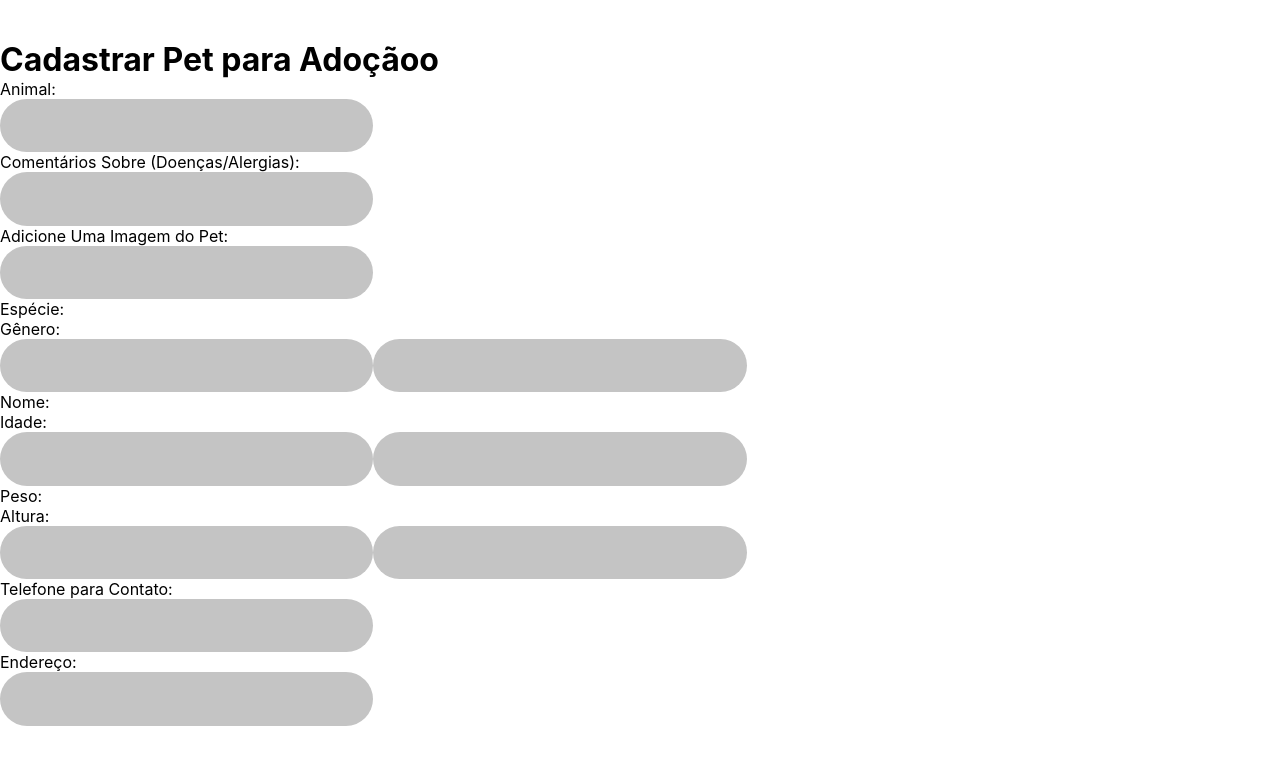
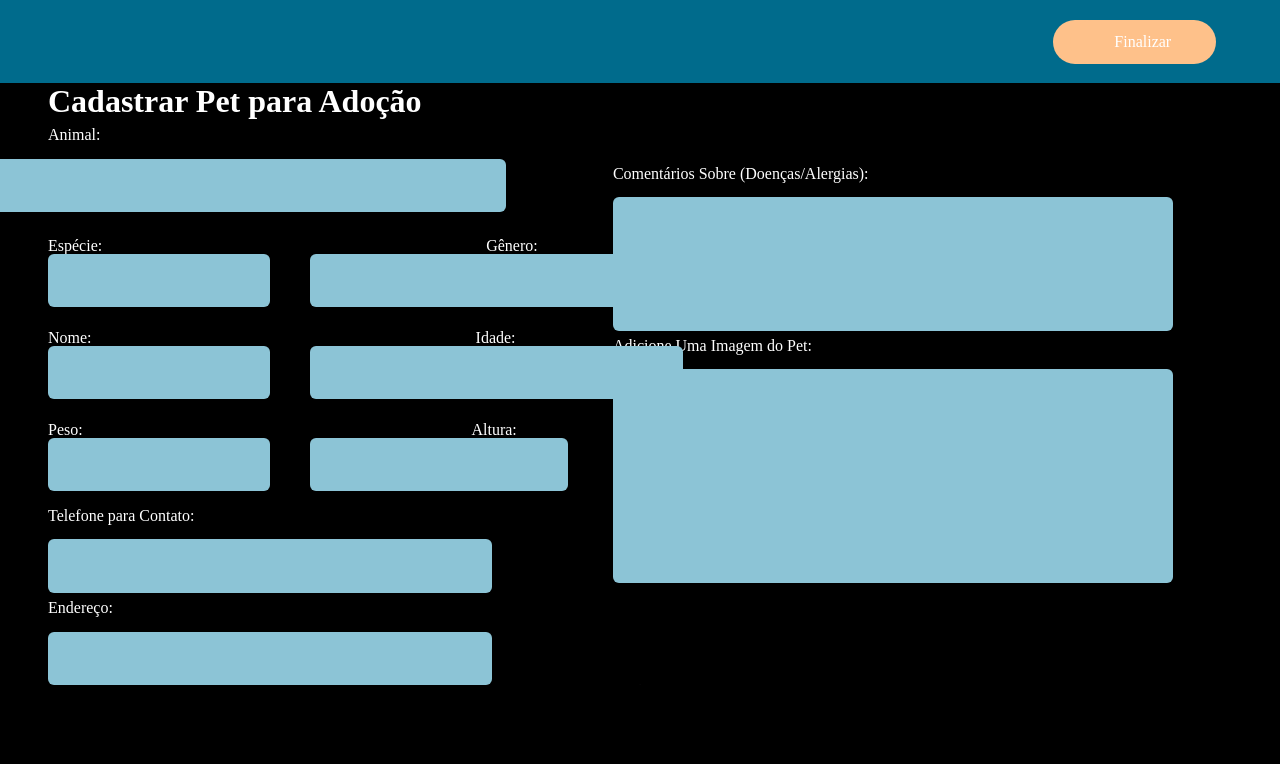
Before and after one commit to NauaaN/ReactAmeMais, a React (Create React App) app: page /cadastrarpet in a window 1280 px wide. Shown: the top 764 px of the page. Built offline with nearby package versions, Linux system fonts and the light colour scheme.

Commit message:
Co-authored-by: juliana <julianafatimaa@users.noreply.github.com> Co-authored-by: juliana.fatima_2006@outlook.com <juliana.fatima_2006@outlook.com> Co-authored-by: manujesus.vasconcelos@gmail.com <manujesus.vasconcelos@gmail.com> Co-authored-by: elizaxavier2@gmail.com <elizaxavier2@gmail.com>

```diff
--- a/public/index.html
+++ b/public/index.html
@@ -2,7 +2,7 @@
 <html lang="en">
   <head>
     <meta charset="utf-8" />
-    <link rel="icon" href="%PUBLIC_URL%/favicon.ico" />
+    <link rel="icon" href="%PUBLIC_URL%/../images/IMG-20220418-WA0079_3.svg" />
     <meta name="viewport" content="width=device-width, initial-scale=1" />
     <meta name="theme-color" content="#000000" />
     <meta
--- a/src/App.css
+++ b/src/App.css
@@ -1,5 +1,5 @@
 .App {
   text-align: center;
   font-size: 0.1px;
-  color: rgb(255, 255, 255);
+  color: rgb(148, 0, 0);
 }
--- a/src/pages/cadastrarpet/index.js
+++ b/src/pages/cadastrarpet/index.js
@@ -1,13 +1,17 @@
 import './index.scss';
 import { Link } from 'react-router-dom';
 import '../../common/common.scss';
+
 export default function index() {
 
     return(
 
+
        <div className='loginm'>
             <div className='faixam'>
-              <img className='logom' src=''/>
+            <img className='logom' src= '/'/>
+
+
 
              <div className='hateem'>
              <Link className='textom' to='./ladingpage'>Voltar</Link>
@@ -16,7 +20,7 @@ export default function index() {
             </div>
         <div className='container1m'>
                 <div>
-                  <h1>Cadastrar Pet para Adoçãoo</h1>
+                  <h1>Cadastrar Pet para Adoção</h1>
                   <p>Animal:</p>
                 </div>
           <div>
@@ -27,7 +31,7 @@ export default function index() {
                     </div>
                  </div>
                <div>
-              <div> <input className='lolm' type='text'/></div>
+              <div> <input className='lolm Juh' type='text'/></div>
                </div>
             </div>
 
@@ -36,12 +40,12 @@ export default function index() {
                 <div><p>Comentários Sobre (Doenças/Alergias):</p></div>
               </div>
               <div>
-              <div><input className='carraram' type='text'/></div>
+              <div><input className='carraram Juh' type='text'/></div>
               </div>
             <div>
               <div><p>Adicione Uma Imagem do Pet: </p></div>
             </div>
-            <div><input className='doguinhom' type='text'/> </div>
+            <div><input className='doguinhom Juh' type='text'/> </div>
           </div>
         </div>
 
@@ -53,8 +57,8 @@ export default function index() {
               <div className='pp'><p>Gênero:</p></div>
             </div>
               <div className='trym'>
-                <input className='lolom' type='text'/>
-                <input className='lulam'type='text'/>
+                <input className='lolom Juh' type='text'/>
+                <input className='lulam Juh'type='text'/>
               </div>
             </div>
 
@@ -66,8 +70,8 @@ export default function index() {
               </div>
 
           <div className='trym'>
-            <input className='lolom' type='text'/>
-            <input className='lulam' type='text'/>
+            <input className='lolom Juh' type='text'/>
+            <input className='lulam Juh' type='text'/>
 
           </div>
             </div>
@@ -78,16 +82,16 @@ export default function index() {
                 <div><p className='ppp'>Altura:</p></div>
               </div>
                 <div className='trym'>
-                  <input className='louisem' type='text'/>
-                  <input className='louvm' type='text'/>
+                  <input className='louisem Juh' type='text'/>
+                  <input className='louvm Juh' type='text'/>
                 </div>
             </div>
 
           <div>
              <p>Telefone para Contato:</p>
-                <input className='enolam' type='text'/>
+                <input className='enolam Juh' type='text'/>
              <p>Endereço:</p>
-                <input className='enolam' type='text'/>
+                <input className='enolam Juh' type='text'/>
           </div>
 
           </div>
--- a/src/pages/cadastrarpet/index.scss
+++ b/src/pages/cadastrarpet/index.scss
@@ -0,0 +1,133 @@
+.loginm {
+    display: flex;
+    flex-direction: column;
+
+}
+body {
+
+    background-color: black;
+    background-size: 100%;
+    background-repeat: no-repeat;
+    background-image: url('')
+
+}
+.logom {
+mix-blend-mode: lighten;
+}
+.hateem {
+    display: flex;
+    justify-content: flex-end;
+    margin-top: -8em;
+}
+.faixam {
+background-color: rgba(0, 107, 140, 1);
+margin-top: -12em;
+margin-left: em;
+margin-right: px;
+}
+.textom{
+   color:white;
+   margin-right: 4em;
+   margin-bottom: 1.2em;
+   margin-top: 2.2em;
+   font-size: 1.2em;
+   background-color: rgba(254, 193, 138, 1);
+   padding: 0.8em 2.8em;
+   border-radius: 20em;
+   font-family: 'sb';
+}
+
+.container1m {
+    margin-left: 3em;
+}
+.testeem {
+    display: flex;
+    flex-direction: row;
+    justify-content: space-evenly;
+}
+.duchym {
+    display: flex;
+    flex-direction: column;
+    margin-left: -20em;
+}
+.lolm{
+
+    width: 50em;
+    padding: 1em 2em 1em 1em;
+    margin-left: 0.3em;
+}
+
+.campm {
+    display: flex;
+    flex-direction: column;
+    padding-left: 0em;
+}
+.carraram {
+    width: 42em;
+    padding: 5em;
+}
+.doguinhom{
+    width: 42em;
+    height: 16em;
+    padding: 1em;
+}
+.nom {
+    margin-top: -22em ;
+}
+.testem{
+    display: flex;
+    flex-direction: row;
+
+}
+.derivadam{
+    display: flex;
+    margin: 0em 24em 0em 0em;
+}
+.trym {
+    display: flex;
+    flex-direction: row;
+    margin: -1em 0em 1em 0em;
+}
+.lolom {
+    width: 18%;
+    padding: 0em 0em 0em 0em;
+}
+
+.lulam {
+    margin-left: 3em;
+}
+.uohhm{
+    margin-right: 25em;
+}
+.louisem{
+    width: 18%;
+    padding: 1em 1em 1em 1em;
+}
+.louvm {
+    margin-left: 3em;
+    width: 21%;
+}
+.enolam {
+    width: 36%;
+    padding: 1em 5em 1em 1em;
+}
+h1 {
+    color: #ffffff;
+    font-size: 2em;
+    font-family: 'sb';
+}
+.Juh {
+    background-color: #8CC4D6;
+    border: none;
+    border-radius: 6px;
+}
+p{
+    font-family: 'sb';
+    color: #ffffff;
+    margin-bottom: 0.9em;
+    margin-top: 0.4em;
+}
+
+.ppp {
+    margin-left: 0.3em;
+}
--- a/src/pages/ladingpage/index.js
+++ b/src/pages/ladingpage/index.js
@@ -17,7 +17,7 @@ export default function index() {
                     temos diversos Pets que necessitam
                     de uma moradia em nosso site,
                     todos esperando por você.</p>
-                <h3 className="txt3S">Não os deixe eserando!!!</h3>
+                <h3 className="txt3S">Não os deixe esperando!!!</h3>
                 <img src='./images/unsplash_aPvB8KMIh5w.svg' />
             </div>
             <div className="cassio2S">
@@ -45,7 +45,7 @@ export default function index() {
 
             <div className="principal">
 
-                <div className="titulo">
+                <div className="tituloj">
                     TEM CURIOSIDADE EM SABER <br/> SOBRE O QUE ESTÃO <br/>COMENTANDO SOBRE NÓS?
                 </div>
                 <div className="titulo2">
--- a/src/pages/ladingpage/index.scss
+++ b/src/pages/ladingpage/index.scss
@@ -31,6 +31,7 @@
     mix-blend-mode: lighten;
     width:12em;
     margin-left: 2em;
+
     }
     .faixina1S{
         background-repeat: no-repeat;
@@ -40,6 +41,7 @@
         background-position-y:3em;
         display: flex;
         flex-direction: row;
+        background-image: url('../../../public/images/Vector_1 (1).svg') ;
     }
 
     .cassioS{
@@ -281,9 +283,8 @@
         flex-direction: column;
     }
 
-    .titulo {
+    .tituloj {
         font-size: 1.9em;        text-align: center;
-        margin-top: -12em;
         margin-left: 2.3em;
         margin-right: 2em;
         color: #006B8C;
--- a/src/pages/registrar/index.scss
+++ b/src/pages/registrar/index.scss
@@ -57,6 +57,7 @@
         display: flex;
         flex-direction: row;
         justify-content: center;
+
     }
 
     .informa{
@@ -79,7 +80,7 @@
         font-size: 1.1em;
     }
     .parte2{
-        margin: 2em;
+        margin: 3em;
     }
     .butaorg{
         color: white;
```
